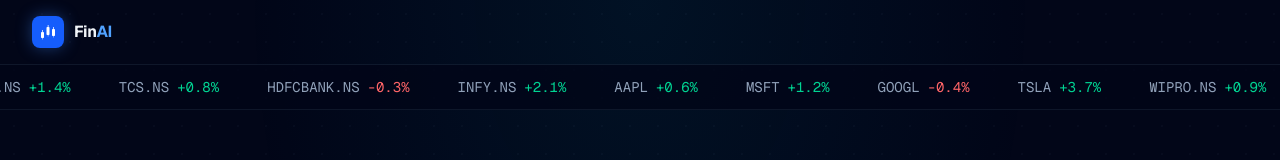
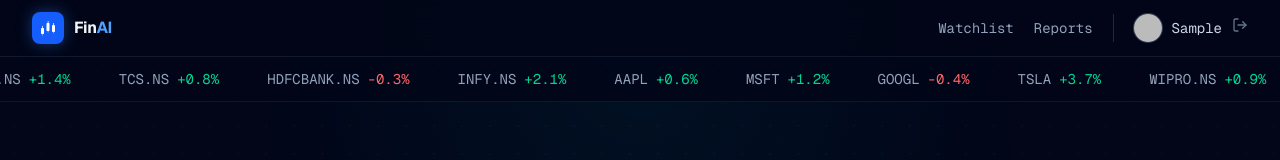
Before and after one commit to Harshit291/FinanceWithAI, a Next.js app: page / in a window 1280 px wide. Shown: the top 160 px of the page. Built offline with nearby package versions, Linux system fonts and the light colour scheme; no server answers; sample sign-in values are in the browser's storage.

Commit message:
add shared Navbar component to homepage to display profile and logout

```diff
--- a/app/(app)/layout.tsx
+++ b/app/(app)/layout.tsx
@@ -3,6 +3,7 @@
 import { FinAILogo } from "@/components/ui/FinAILogo";
 import Image from "next/image";
 import { LogOut } from "lucide-react";
+import { Navbar } from "@/components/ui/Navbar";
 
 export default async function AppLayout({ children }: { children: React.ReactNode }) {
   const session = await auth();
@@ -11,69 +12,7 @@
 
   return (
     <div className="min-h-screen flex flex-col bg-slate-950">
-      <nav className="sticky top-0 z-50 border-b border-slate-800/60 bg-slate-950/90 backdrop-blur-md">
-        <div className="mx-auto flex h-14 max-w-screen-xl items-center justify-between px-4 sm:px-6 lg:px-8">
-          <FinAILogo />
-          <div className="flex items-center gap-5">
-            {isAuthenticated ? (
-              <>
-                <Link
-                  href="/watchlist"
-                  className="text-sm font-mono text-slate-400 hover:text-cyan-400 transition-colors duration-150"
-                >
-                  Watchlist
-                </Link>
-                <Link
-                  href="/reports"
-                  className="text-sm font-mono text-slate-400 hover:text-cyan-400 transition-colors duration-150"
-                >
-                  Reports
-                </Link>
-                {/* User avatar + name */}
-                <div className="flex items-center gap-2.5 border-l border-slate-800 pl-5">
-                  {user?.image ? (
-                    <Image
-                      src={user.image}
-                      alt={user.name ?? "User"}
-                      width={28}
-                      height={28}
-                      className="rounded-full ring-1 ring-slate-700"
-                    />
-                  ) : (
-                    <div className="h-7 w-7 rounded-full bg-indigo-600 flex items-center justify-center text-xs font-bold text-white ring-1 ring-slate-700">
-                      {user?.name?.[0]?.toUpperCase() ?? "U"}
-                    </div>
-                  )}
-                  <span className="text-sm font-mono text-slate-300 hidden sm:block">
-                    {user?.name?.split(" ")[0] ?? "User"}
-                  </span>
-                  <form
-                    action={async () => {
-                      "use server";
-                      await signOut({ redirectTo: "/" });
-                    }}
-                  >
-                    <button
-                      type="submit"
-                      title="Sign out"
-                      className="text-slate-500 hover:text-rose-400 transition-colors duration-150"
-                    >
-                      <LogOut className="h-4 w-4" />
-                    </button>
-                  </form>
-                </div>
-              </>
-            ) : (
-              <Link
-                href="/login"
-                className="text-sm font-mono text-slate-400 hover:text-cyan-400 transition-colors duration-150"
-              >
-                Sign in
-              </Link>
-            )}
-          </div>
-        </div>
-      </nav>
+      <Navbar />
       <div className="flex-1">{children}</div>
     </div>
   );
--- a/app/page.tsx
+++ b/app/page.tsx
@@ -3,6 +3,7 @@
 import { FinAILogo } from "@/components/ui/FinAILogo";
 import { MarketSearch } from "@/components/ui/MarketSearch";
 import { ArrowUpRight, BarChart2, Brain, Globe } from "lucide-react";
+import { Navbar } from "@/components/ui/Navbar";
 
 const TICKERS = [
   { s: "RELIANCE.NS", v: "+1.4%" }, { s: "TCS.NS", v: "+0.8%" },
@@ -45,11 +46,7 @@
       <div className="pointer-events-none fixed left-1/2 top-0 z-0 h-[600px] w-[800px] -translate-x-1/2 bg-[radial-gradient(ellipse_at_50%_0%,rgba(6,182,212,0.07),transparent_70%)]" />
 
       {/* Nav */}
-      <nav className="relative z-10 border-b border-slate-800/50">
-        <div className="mx-auto flex h-16 max-w-screen-xl items-center px-4 sm:px-6 lg:px-8">
-          <FinAILogo />
-        </div>
-      </nav>
+      <Navbar />
 
       {/* Ticker tape */}
       <div className="relative z-10 border-b border-slate-800/50 overflow-hidden bg-slate-950/80 py-3">
--- /dev/null
+++ b/components/ui/Navbar.tsx
@@ -0,0 +1,77 @@
+import Link from "next/link";
+import { auth, signOut } from "@/lib/auth/config";
+import { FinAILogo } from "@/components/ui/FinAILogo";
+import Image from "next/image";
+import { LogOut } from "lucide-react";
+
+export async function Navbar() {
+  const session = await auth();
+  const isAuthenticated = !!session?.user?.id;
+  const user = session?.user;
+
+  return (
+    <nav className="sticky top-0 z-50 border-b border-slate-800/60 bg-slate-950/90 backdrop-blur-md">
+      <div className="mx-auto flex h-14 max-w-screen-xl items-center justify-between px-4 sm:px-6 lg:px-8">
+        <FinAILogo />
+        <div className="flex items-center gap-5">
+          {isAuthenticated ? (
+            <>
+              <Link
+                href="/watchlist"
+                className="text-sm font-mono text-slate-400 hover:text-cyan-400 transition-colors duration-150"
+              >
+                Watchlist
+              </Link>
+              <Link
+                href="/reports"
+                className="text-sm font-mono text-slate-400 hover:text-cyan-400 transition-colors duration-150"
+              >
+                Reports
+              </Link>
+              {/* User avatar + name */}
+              <div className="flex items-center gap-2.5 border-l border-slate-800 pl-5">
+                {user?.image ? (
+                  <Image
+                    src={user.image}
+                    alt={user.name ?? "User"}
+                    width={28}
+                    height={28}
+                    className="rounded-full ring-1 ring-slate-700"
+                  />
+                ) : (
+                  <div className="h-7 w-7 rounded-full bg-indigo-600 flex items-center justify-center text-xs font-bold text-white ring-1 ring-slate-700">
+                    {user?.name?.[0]?.toUpperCase() ?? "U"}
+                  </div>
+                )}
+                <span className="text-sm font-mono text-slate-300 hidden sm:block">
+                  {user?.name?.split(" ")[0] ?? "User"}
+                </span>
+                <form
+                  action={async () => {
+                    "use server";
+                    await signOut({ redirectTo: "/" });
+                  }}
+                >
+                  <button
+                    type="submit"
+                    title="Sign out"
+                    className="text-slate-500 hover:text-rose-400 transition-colors duration-150"
+                  >
+                    <LogOut className="h-4 w-4" />
+                  </button>
+                </form>
+              </div>
+            </>
+          ) : (
+            <Link
+              href="/login"
+              className="text-sm font-mono text-slate-400 hover:text-cyan-400 transition-colors duration-150"
+            >
+              Sign in
+            </Link>
+          )}
+        </div>
+      </div>
+    </nav>
+  );
+}
```
